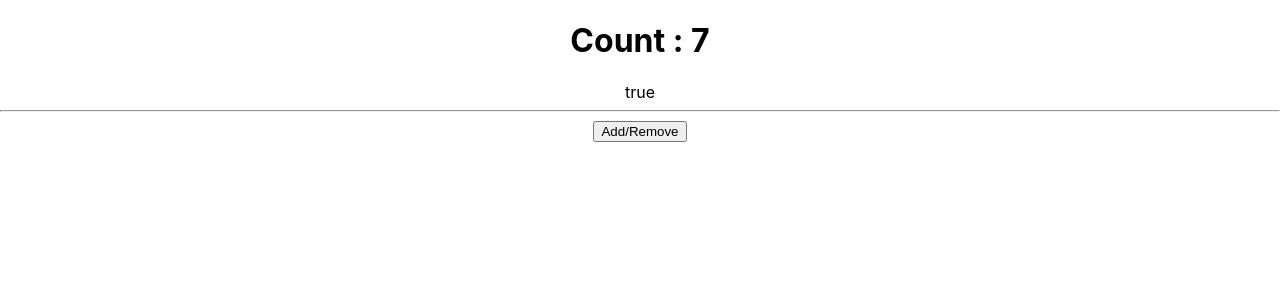
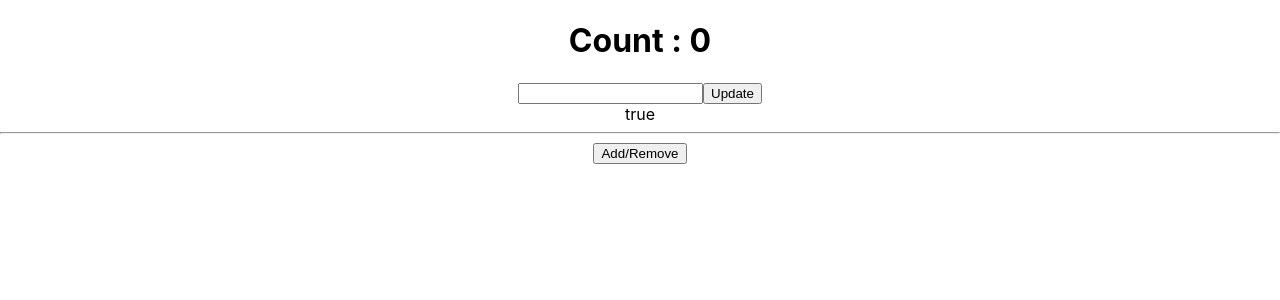
Before and after one commit to SandeepMS07/React-concepts-example-2, a React (Create React App) app: page / in a window 1280 px wide. Shown: the top 300 px of the page. Built offline with nearby package versions, Linux system fonts and the light colour scheme.

Commit message:
maintain state

```diff
--- a/src/LifeCycleMethods/LifeCycleMethods.jsx
+++ b/src/LifeCycleMethods/LifeCycleMethods.jsx
@@ -5,34 +5,45 @@ export default class LifeCycleMethods extends Component {
       super(props)
 
       this.state = {
-         count:0
+         count:0,
+         name:""
       }
     }
     interval;
 
     updateCount = () =>
     {
-        console.log("counter Updated");
+        // console.log("counter Updated");
         this.setState({count:this.state.count+1})
+    }
+
+    updateName = () =>
+    {
+        this.setState({name:"sandy"})
     }
 
     componentDidMount()
     {
         document.title = `title from didMount ${this.state.count} times`
-        this.interval = setInterval(this.updateCount,1000);
+        // this.interval = setInterval(this.updateCount,1000);
     }
     componentDidUpdate(prevProps, prevState)
     {
-        document.title = `title from didUpdate ${this.state.count} times`
+        if(prevState.count !== this.state.count){
+            document.title = `title from didUpdate ${this.state.count} times`
+            console.log("counter Updated");
+        }
+
     }
     componentWillUnmount(){
         console.log("counter removed successfully");
-        clearInterval(this.interval)
+        // clearInterval(this.interval)
     }
     render() {
     return <div>
         <h1>Count : {this.state.count} </h1>
-        {/* <button onClick={this.updateCount}>Update</button> */}
+        <input type="text" onChange={this.updateName}/>
+        <button onClick={this.updateCount}>Update</button>
     </div>;
   }
 }
```
